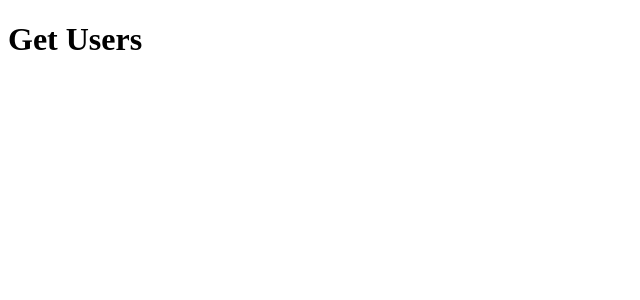
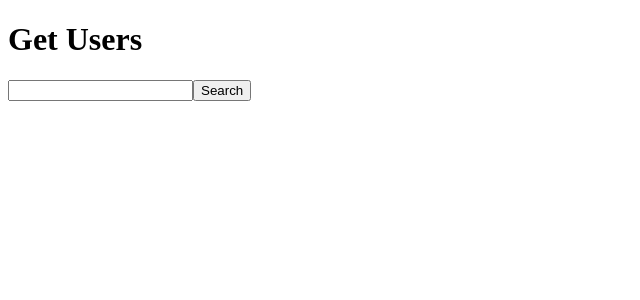
Before and after one commit to marielle-lopez/nology_challenges_marielle, a React (Vite) app in the folder react/useEffect/challenge1/: page / in a window 1280 px wide. Shown: the top 300 px of the page, without its empty margins (0-640 px from the left). Built offline with nearby package versions, Linux system fonts and the light colour scheme.

Commit message:
added SearchBar and SearchResultsList components

```diff
--- a/react/useEffect/challenge1/src/App.jsx
+++ b/react/useEffect/challenge1/src/App.jsx
@@ -1,10 +1,17 @@
 import { useState } from "react";
 import "./App.scss";
 
+import SearchBar from "./components/SearchBar/SearchBar";
+import SearchResultsList from "./containers/SearchResultsList/SearchResultsList";
+
 function App() {
+  const [searchTerm, setSearchTerm] = useState("");
+
   return (
     <>
       <h1>Get Users</h1>
+      <SearchBar setSearchTerm={setSearchTerm} />
+      {searchTerm && <SearchResultsList searchTerm={searchTerm} />}
     </>
   );
 }
--- /dev/null
+++ b/react/useEffect/challenge1/src/components/SearchBar/SearchBar.jsx
@@ -0,0 +1,26 @@
+import { useState } from "react";
+
+const SearchBar = ({ setSearchTerm }) => {
+  const [inputValue, setInputValue] = useState(null);
+
+  const handleSubmit = (e) => {
+    e.preventDefault();
+    setSearchTerm(inputValue);
+  };
+
+  return (
+    <form>
+      <input
+        type="number"
+        onChange={(e) => {
+          setInputValue(e.target.value);
+        }}
+      />
+      <button type="submit" onClick={handleSubmit}>
+        Search
+      </button>
+    </form>
+  );
+};
+
+export default SearchBar;
--- /dev/null
+++ b/react/useEffect/challenge1/src/containers/SearchResultsList/SearchResultsList.jsx
@@ -0,0 +1,5 @@
+const SearchResultsList = ({ searchTerm }) => {
+  return <>{searchTerm && <p>You searched for {searchTerm} user(s)</p>}</>;
+};
+
+export default SearchResultsList;
```
